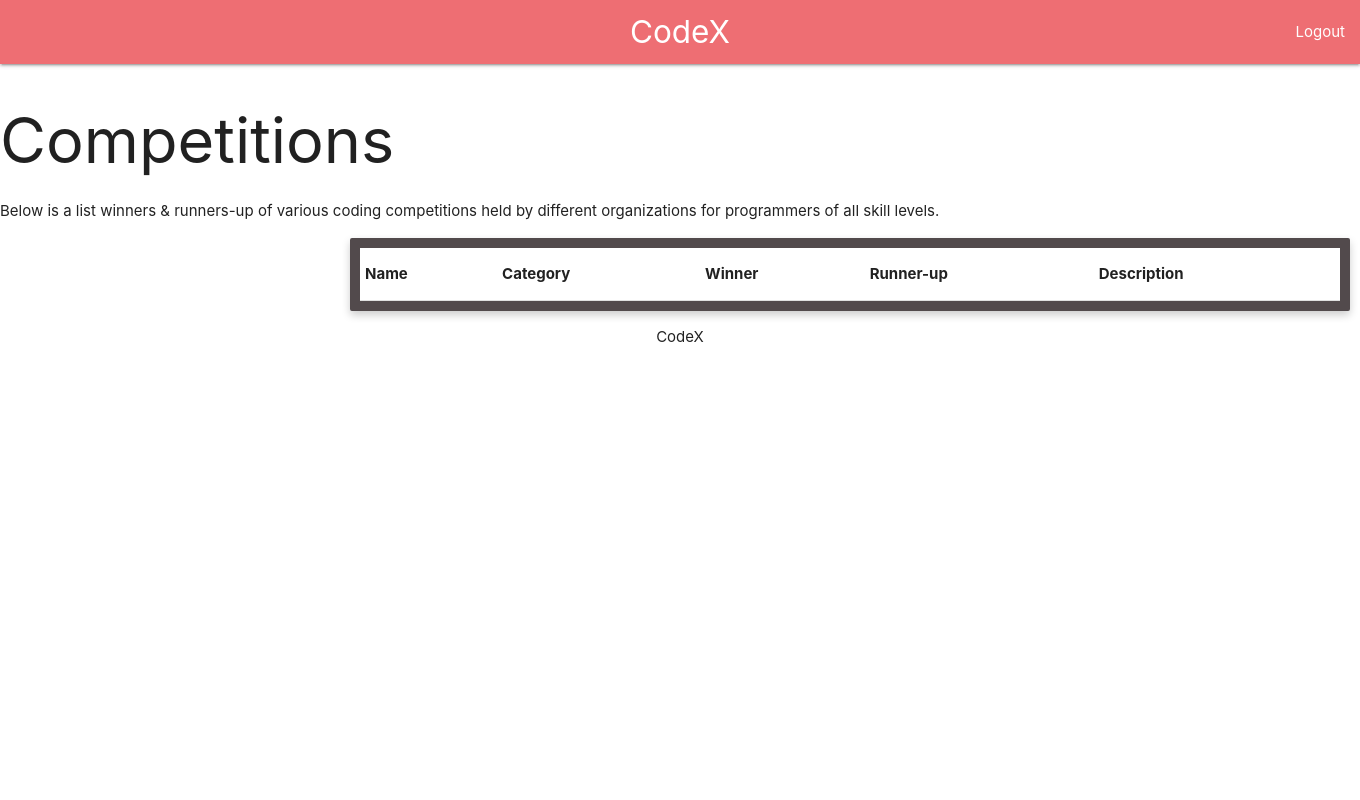
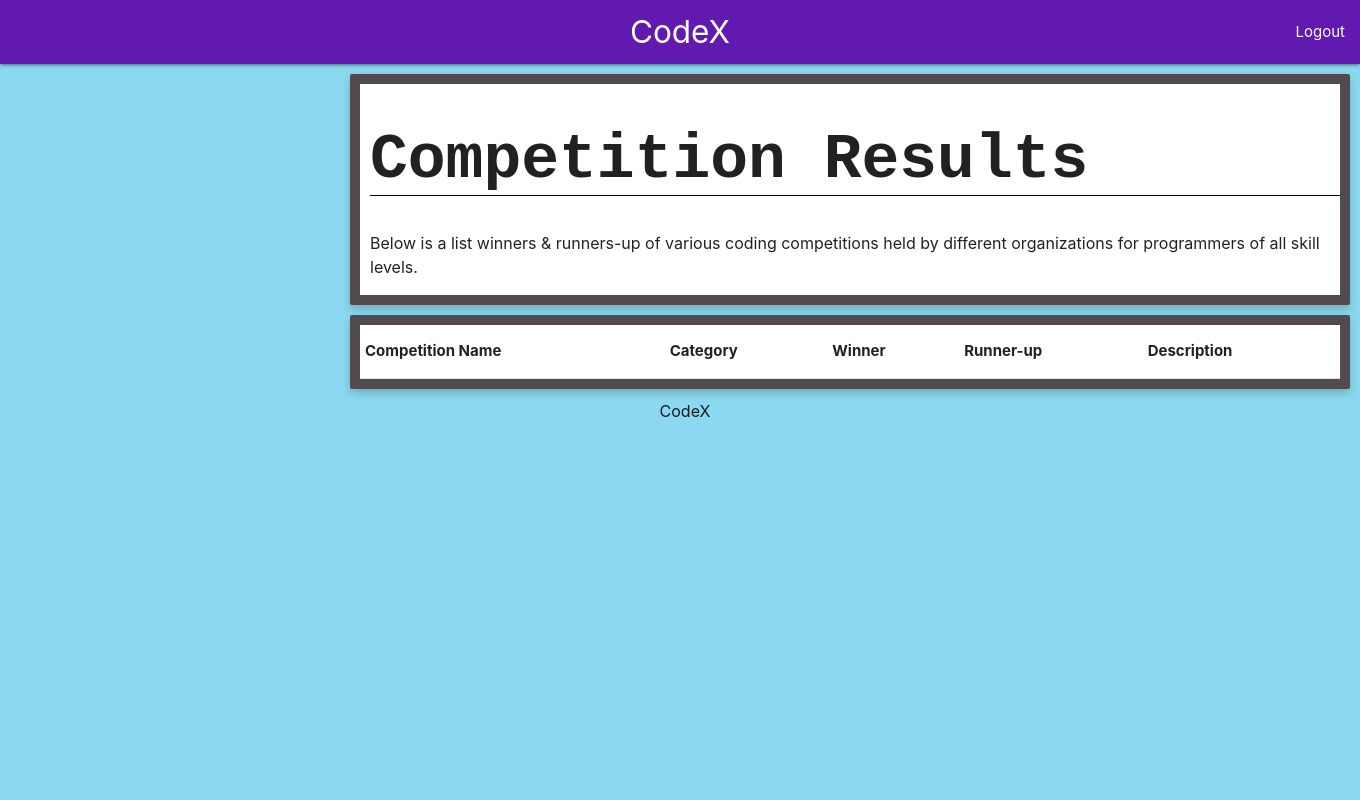
Before and after one commit to kates-dvs/INFO2602-Grp, a Flask app: page / in a window 1360 px wide. Run offline with Flask 3, Linux system fonts and the light colour scheme; lists and menus that the app fills with data are empty.

Commit message:
Descriptions added and layout formatting

```diff
--- a/App/static/style.css
+++ /dev/null
@@ -1,9 +0,0 @@
-.card {
-    display: flex;
-    flex-direction: column;
-    border: 10px solid #524a4c;
-    box-shadow: 0 4px 8px 0 rgba(0, 0, 0, 0.2);
-    margin: 10px;
-    width: 1000px;
-    left: 25%;
-  }
--- a/App/templates/home.html
+++ b/App/templates/home.html
@@ -11,30 +11,39 @@
 {% endblock %}
 
 {% block content %}
-    <h1>Competitions</h1>
-    <p>Below is a list winners & runners-up of various coding competitions held by different organizations for programmers of all skill levels.</p>
+
+    <div class="card">
+        <h1><b>Competition Results</b></h1>
+        <p>Below is a list winners & runners-up of various coding competitions held by different organizations for programmers of all skill levels.</p>
+    </div>
 
     <div class="card">
         <div class="col m4">
             <table>
                 <tr>
-                    <th>Name</th>
+                    <th>Competition Name</th>
                     <th>Category</th>
                     <th>Winner</th>
                     <th>Runner-up</th>
                     <th>Description</th>
                 </tr>
                 {% for competition in competitions %}
-                    <form name="ExpandDescription" class="card" method="GET" action="/">
+                    <form name="ExpandDescription" class="card">
                         <tr>
                             <td>{{competition.name}}</td>
                             <td>{{competition.category}}</td>
                             <td>{{competition.winner}}</td>
                             <td>{{competition.runnerup}}</td>
                             <td>
-                                <div class="cardActions">
-                                    <a class="btn aquamarine right" href="/" id="ExpandBtn" style="position:relative; left:-70px; bottom:0px;">Description</a>
-                                </div>
+                                {% if competition.id != compid %}
+                                    <div class="cardActions">
+                                        <a class="btn aquamarine right" href="/competition/{{competition.id}}" id="ExpandBtn" style="position:relative; left:-70px; bottom:0px;">Description</a>
+                                    </div>
+                                {% endif %}
+
+                                {% if competition.id == compid %}
+                                    <div id="expandedDesc">{{competition.description}}</div>
+                                {% endif %}
                             </td>
                         </tr>
                     </form>
@@ -43,5 +52,9 @@
         </div>
     </div>
 
+    <script>
+        var compElem = document.getElementById('expandedDesc');// edit to scroll to selected pokemon
+        compElem.scrollIntoView();
+    </script>
 
 {% endblock %}
--- a/App/templates/layout.html
+++ b/App/templates/layout.html
@@ -19,7 +19,41 @@
 
     body{
       height: 100%;
+      background-color: #8bd8f0
     }
+
+    .nav-wrapper{
+      background-color: #6219b0
+    }
+
+    h1{
+      font-family: 'Courier New', Courier, monospace;
+      border-bottom:1px solid #000;
+      margin-left: 10px;
+    }
+
+    p{
+      margin-left: 10px;
+      margin-top: 10px;
+      font-size: 16px;
+    }
+
+    .card{
+    display: flex;
+    flex-direction: column;
+    border: 10px solid #524a4c;
+    box-shadow: 0 4px 8px 0 rgba(0, 0, 0, 0.2);
+    margin: 10px;
+    width: 1000px;
+    left: 25%;
+  }
+
+    .row{
+      background-color: white;
+      border: 2px solid #524a4c;
+      box-shadow: 0 4px 8px 0 rgba(0, 0, 0, 0.2);
+    }
+
   </style>
 
 </head>
--- a/App/templates/login.html
+++ b/App/templates/login.html
@@ -24,7 +24,7 @@
           <label for="password"></label>
         </div>
       </div>
-      <div class="row center">
+      <div class="rowbtn center">
         <div class="col s12 card-action">
           <input type="submit" class="purple text-white btn" value="Login">
         </div>
--- a/App/templates/signup.html
+++ b/App/templates/signup.html
@@ -26,7 +26,7 @@
           <label for="password"></label>
         </div>
       </div>
-      <div class="row justify-content">
+      <div class="rowbtn justify-content">
         <div class="col s8 card-action left-align" style="margin-left:0;">
           <a href="/login">&larr; Back to Login</a>
         </div>
--- a/App/views/user.py
+++ b/App/views/user.py
@@ -1,5 +1,6 @@
 from flask import Blueprint, render_template, jsonify, request, send_from_directory, flash, redirect, url_for
-from flask_jwt_extended import jwt_required, current_user
+from flask_jwt_extended import jwt_required, current_user as jwt_current_user
+from flask_login import current_user, login_required, login_user, LoginManager
 from App.models import Competition, CompetitonUser, User, db
 
 from.index import index_views
@@ -9,7 +10,10 @@ from App.controllers import (
     jwt_authenticate,
     get_all_users,
     get_all_users_json,
+    jwt_required,
 )
+
+login_manager = LoginManager()
 
 user_views = Blueprint('user_views', __name__, template_folder='../templates')
 
@@ -34,6 +38,13 @@ def logout_action():
   flash('Logged Out')
   return redirect(url_for('user_views.get_login_page'))
 
+@user_views.route("/competition/<int:competition_id>", methods=['GET'])
+def get_desc(competition_id):
+  competitions = Competition.query.all()
+  compid = competition_id
+
+  return render_template("home.html", competitions=competitions, compid=compid)
+
 @user_views.route('/signup', methods=['GET'])
 def get_signup_page():
     users = get_all_users()
@@ -50,13 +61,17 @@ def create_user_endpoint():
     create_user(data['username'], data['password'])
     return jsonify({'message': f"user {data['username']} created"})
 
-@user_views.route('/api/login', methods=['POST'])
+@user_views.route('/login', methods=['POST'])
 def user_login_api():
-  data = request.json
-  token = authenticate(data['username'], data['password'])
-  if not token:
-    return jsonify(message='bad username or password given'), 401
-  return jsonify(access_token=token)
+    data = request.form
+    user = User.query.filter_by(username=data['username']).first()
+    if user and user.check_password(data['password']):
+        flash('Logged in successfully.')
+        login_user(user)
+        return redirect(url_for('user_views.get_home_page'))
+    else:
+        return jsonify(message='bad username or password given'), 401
+    return redirect('/login')
 
 @user_views.route('/api/identify', methods=['GET'])
 @jwt_required()
```
Also changed, not shown: App/views/auth.py (+14 -8 lines), competitions.csv (+12 -12 lines).
